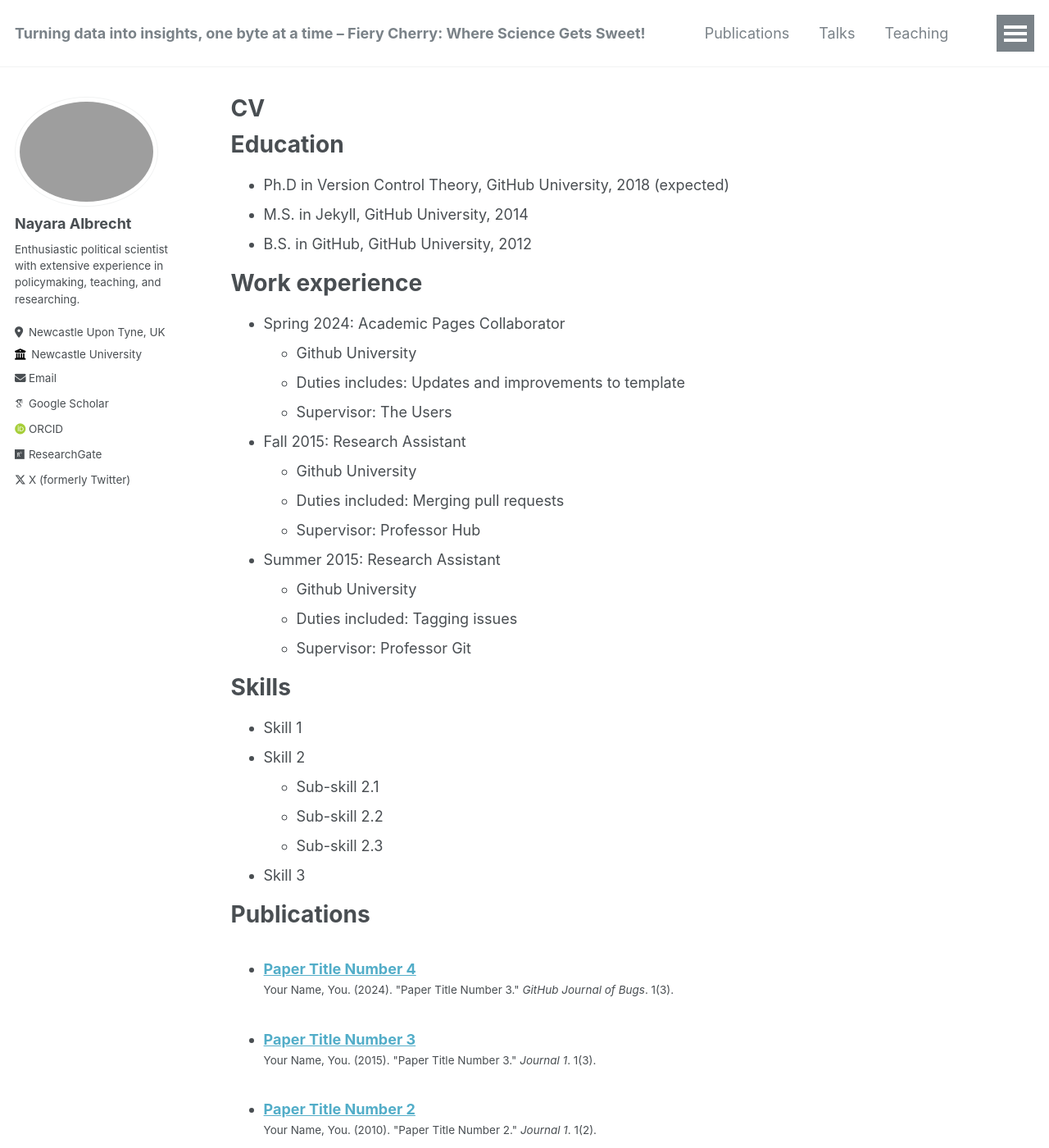
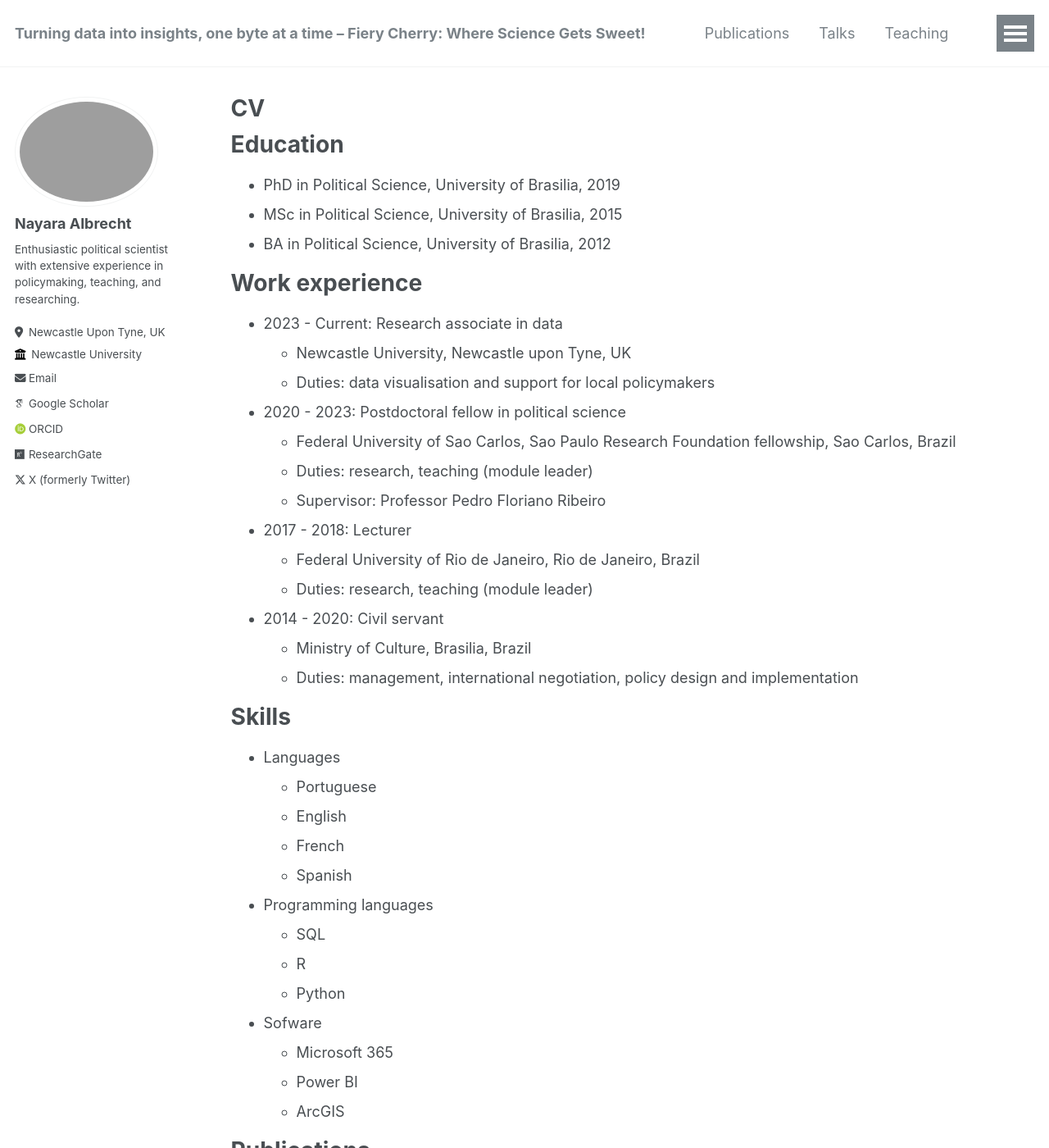
Before and after one commit to nayalbrecht/nayalbrecht.github.io, a Jekyll site: the page built from _pages/cv.md, in a window 1280 px wide and 1400 px high. Shown: the whole window at 82% size. Built offline with Jekyll 4.4.1, drawn with Linux system fonts in a browser that asks for light colours; some web fonts are replaced; some of the changed text lies outside the part shown.

Commit message:
Update cv.md

```diff
--- a/_pages/cv.md
+++ b/_pages/cv.md
@@ -11,46 +11,50 @@ redirect_from:
 
 Education
 ======
-* Ph.D in Version Control Theory, GitHub University, 2018 (expected)
-* M.S. in Jekyll, GitHub University, 2014
-* B.S. in GitHub, GitHub University, 2012
+* PhD in Political Science, University of Brasilia, 2019
+* MSc in Political Science, University of Brasilia, 2015
+* BA in Political Science, University of Brasilia, 2012
 
 Work experience
 ======
-* Spring 2024: Academic Pages Collaborator
-  * Github University
-  * Duties includes: Updates and improvements to template
-  * Supervisor: The Users
+* 2023 - Current: Research associate in data
+  * Newcastle University, Newcastle upon Tyne, UK
+  * Duties: data visualisation and support for local policymakers
 
-* Fall 2015: Research Assistant
-  * Github University
-  * Duties included: Merging pull requests
-  * Supervisor: Professor Hub
+* 2020 - 2023: Postdoctoral fellow in political science
+  * Federal University of Sao Carlos, Sao Paulo Research Foundation fellowship, Sao Carlos, Brazil
+  * Duties: research, teaching (module leader)
+  * Supervisor: Professor Pedro Floriano Ribeiro
 
-* Summer 2015: Research Assistant
-  * Github University
-  * Duties included: Tagging issues
-  * Supervisor: Professor Git
+* 2017 - 2018: Lecturer
+  * Federal University of Rio de Janeiro, Rio de Janeiro, Brazil
+  * Duties: research, teaching (module leader)
+
+* 2014 - 2020: Civil servant
+  * Ministry of Culture, Brasilia, Brazil
+  * Duties: management, international negotiation, policy design and implementation
+
 
 Skills
 ======
-* Skill 1
-* Skill 2
-  * Sub-skill 2.1
-  * Sub-skill 2.2
-  * Sub-skill 2.3
-* Skill 3
+* Languages
+  * Portuguese
+  * English
+  * French
+  * Spanish
+* Programming languages
+  * SQL
+  * R
+  * Python
+* Sofware
+  * Microsoft 365
+  * Power BI
+  * ArcGIS
 
 Publications
 ======
   <ul>{% for post in site.publications reversed %}
     {% include archive-single-cv.html %}
-  {% endfor %}</ul>
-
-Talks
-======
-  <ul>{% for post in site.talks reversed %}
-    {% include archive-single-talk-cv.html  %}
   {% endfor %}</ul>
 
 Teaching
@@ -61,4 +65,6 @@ Teaching
 
 Service and leadership
 ======
-* Currently signed in to 43 different slack teams
+* Chair of the International Political Science Association's research committee on politics and business
+* Member of the Equality, Diversity and Inclusion Committee (School of Geography, Politics and Sociology, Newcastle University)
+* Pro:NE mentor (programme dedicated to minoritised ethnic students)
```
